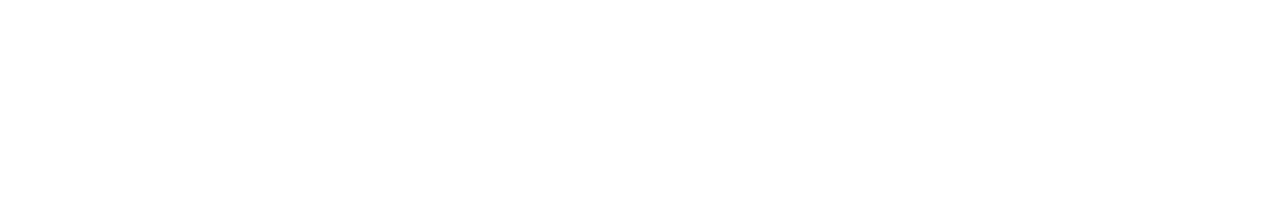
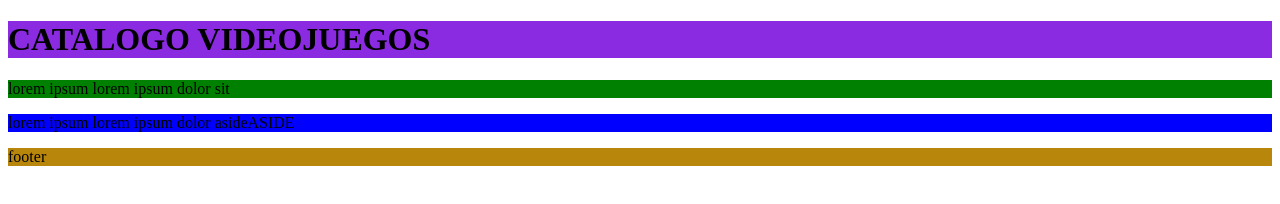
Before and after one commit to josesgomezm15/Proyecto-TIENDA-VIDEOJUEGOS, a plain HTML site: page index.html in a window 1280 px wide. Drawn offline with Linux system fonts and the light colour scheme.

Commit message:
organizado header,article,aside,footer con css

```diff
--- a/index.html
+++ b/index.html
@@ -1,32 +1,30 @@
 <!DOCTYPE html>
 <html lang="en">
-<head>
-    <meta charset="UTF-8">
-    <meta http-equiv="X-UA-Compatible" content="IE=edge">
-    <meta name="viewport" content="width=device-width, initial-scale=1.0">
-    <title>Document</title>
-    <link rel="stylesheet" href="styles.css">
-</head>
-<body>
+  <head>
+    <meta charset="UTF-8" />
+    <meta http-equiv="X-UA-Compatible" content="IE=edge" />
+    <meta name="viewport" content="width=device-width, initial-scale=1.0" />
+    <title>CATALOGO VIDEOJUEGOS</title>
+    <link rel="stylesheet" href="styles.css" />
+  </head>
+  <body>
     <header>
- <nav>
+      <nav></nav>
 
- </nav>
+      <h1>CATALOGO VIDEOJUEGOS</h1>
     </header>
 
-    <article >
-         <section>
-         </section>
-
+    <article>
+      <section></section>
+      <p>lorem ipsum lorem ipsum dolor sit</p>
     </article>
 
-    <aside></aside>
+    <aside>
+      <p>lorem ipsum lorem ipsum dolor asideASIDE</p>
+    </aside>
 
-
-    <footer></footer>
-
-
-
-
-</body>
+    <footer>
+      <p>footer</p>
+    </footer>
+  </body>
 </html>
--- a/styles.css
+++ b/styles.css
@@ -0,0 +1,23 @@
+header{
+
+background-color: blueviolet;
+
+
+}
+
+
+article{
+
+background-color:green;
+
+}
+
+
+
+aside{
+    background-color:blue;
+}
+
+footer{
+    background-color:darkgoldenrod;
+}
```
